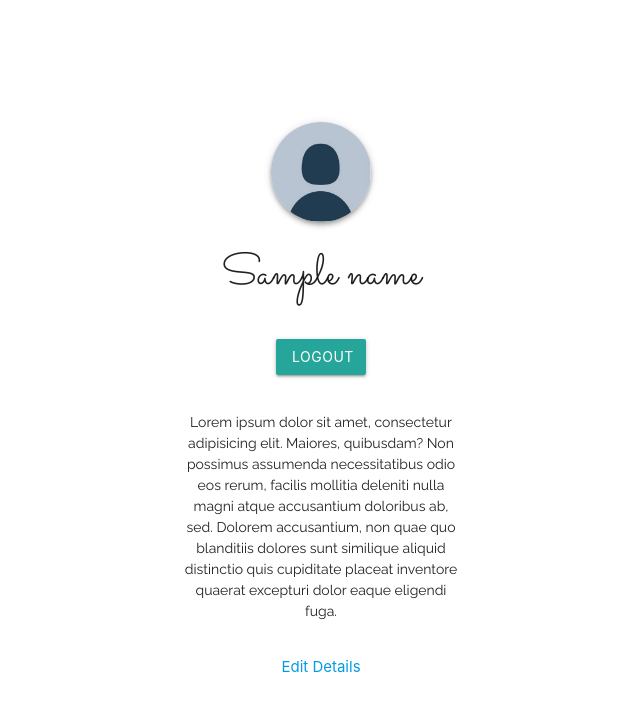
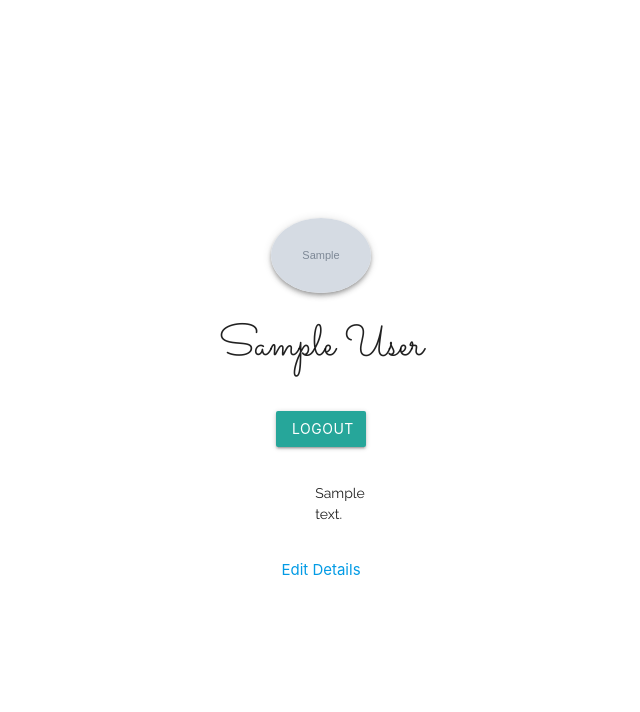
Before and after one commit to joshuanazareth97/redwhale_google_app, a Django app: template templates/home.html in a window 1280 px wide. Shown: the top 712 px of the page, without its empty margins (319-959 px from the left). Run offline with Django 3.2, Linux system fonts and the light colour scheme; tables that the repository leaves empty hold one stand-in row (values such as "Sample post"); the template is opened without the code that fills it: values that come from a table or form of the project are taken from there, most other values are stand-ins (such as "Sample title", 1, 10 or a date in 2020); grey boxes marked "Sample" are stand-in pictures; some libraries are stand-ins or nearby versions.

Commit message:
Home template now uses profile data

```diff
--- a/templates/home.html
+++ b/templates/home.html
@@ -3,17 +3,19 @@
 
 {% block content %}
 
-<img src="{% static 'google_auth/default.jpg' %}" class="circle responsive-img z-depth-2" id="dp" />
-<h3> {{ name }} </h3>
+{% if profile.display_picture %}
+  <img src="{{ profile.display_picture.url }}" class="circle responsive-img z-depth-2" id="dp" />
+{% else %}
+  <img src="{% static 'google_auth/default.jpg' %}" class="circle responsive-img z-depth-2" id="dp" />
+{% endif %}
+
+<h3> {{ profile.name }} </h3>
 <br>
 <a class="btn btn-primary" href="{% url 'logout' %}">Logout</a>
 <br>
 <div class="row">
   <div class="col s12 m6 offset-m3 l4 offset-l4" id="bio">
-    <p> Lorem ipsum dolor sit amet, consectetur adipisicing elit. Maiores, quibusdam? Non possimus assumenda
-      necessitatibus odio eos rerum, facilis mollitia deleniti nulla magni atque accusantium doloribus ab, sed.
-      Dolorem accusantium, non quae quo blanditiis dolores sunt similique aliquid distinctio quis cupiditate
-      placeat inventore quaerat excepturi dolor eaque eligendi fuga.</p>
+    <p>{{ profile.bio }}</p>
   </div>
 </div>
 <a href="{% url 'edit' %}">Edit Details</a>
```
